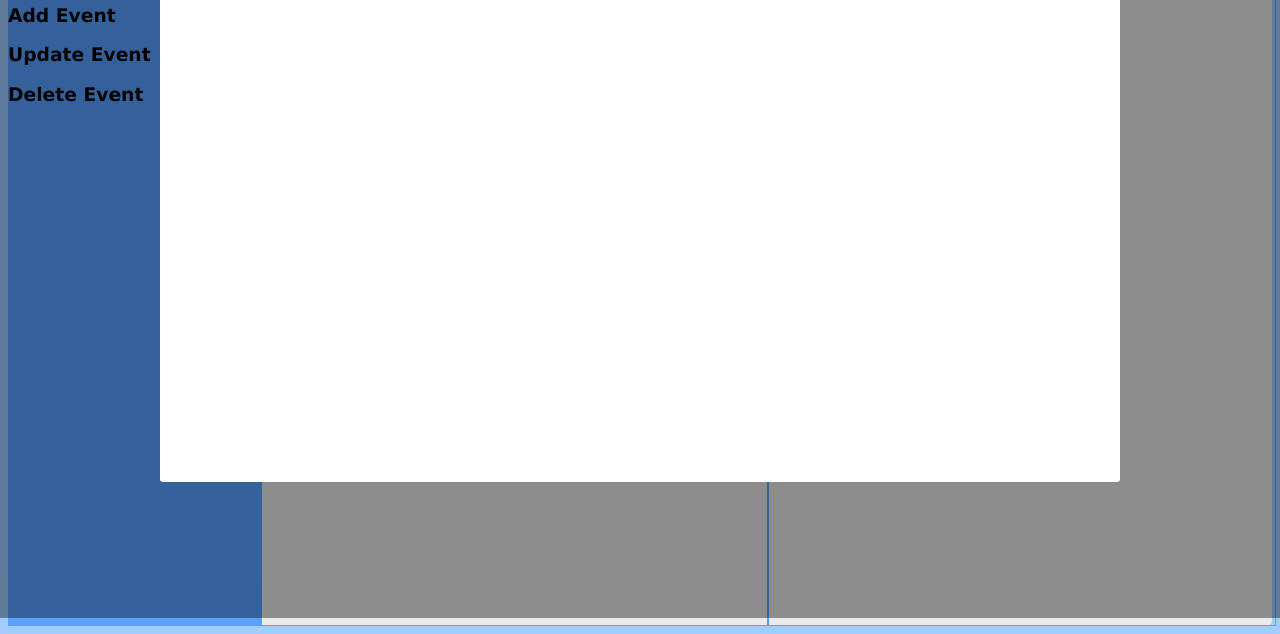
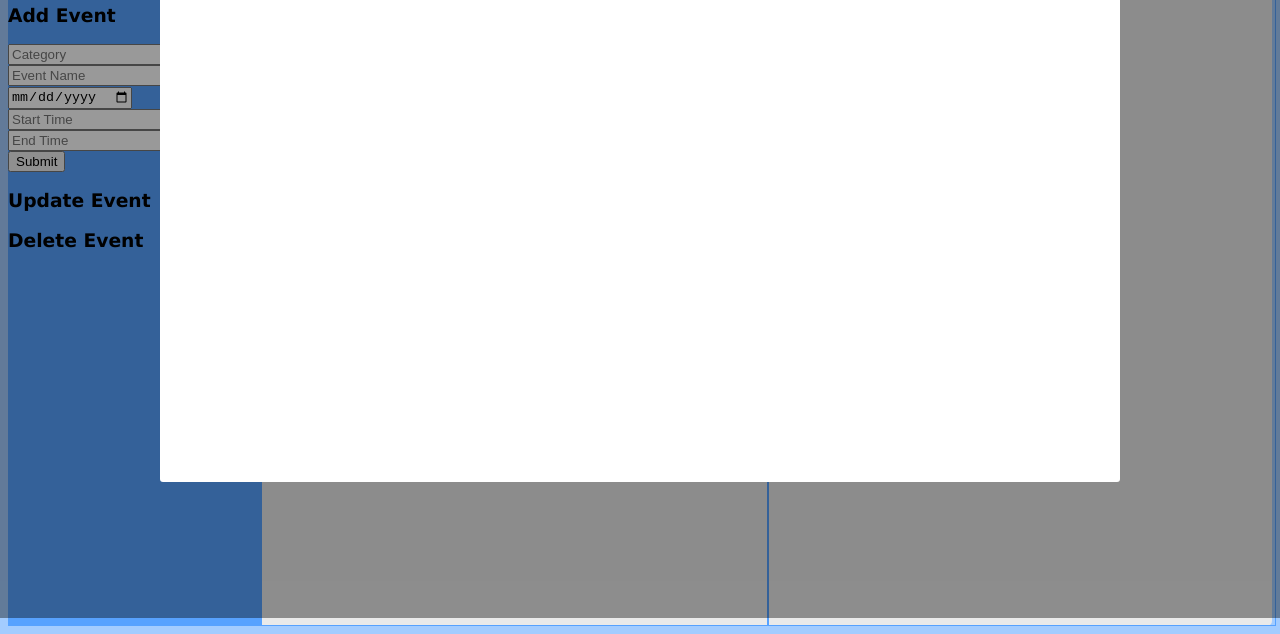
Before and after one commit to NerdyToddGerdy/calendar_app_frontend, a website: page public/index.html in a window 1280 px wide. Shown: the part 182-816 px from the top of the page. Drawn offline with nearby package versions, Linux system fonts and the light colour scheme.

Commit message:
form layout in partials work on the ap js file today or is someone updating it?

```diff
--- a/public/js/app.js
+++ b/public/js/app.js
@@ -5,10 +5,18 @@ var app = angular.module('EventApp',[]);
 app.controller('MainController', ['$http', function($http){
    this.toggleRegionA = false;
    this.showLoginModal = true;
+   this.events = [];
+   this.formdata = {};
    // $http({
    //    method:"GET",
    //    url: 'http://localhost:3000/users'
    // }).then(function(response){
    //    console.log(response);
    // });
+
+
+
+
+
+//______________________________________________________________
 }]);
--- a/public/partials/nav.html
+++ b/public/partials/nav.html
@@ -1,4 +1,12 @@
 <h1>nav</h1>
 <h3>Add Event</h3>
+    <form ng-submit="ctrl.eventForm()">
+        <input type="text" ng-model="ctrl.formdata.category" placeholder="Category"/><br>
+        <input type="text" ng-model="ctrl.formdata.user_event_name" placeholder="Event Name"/><br>
+        <input type="date" ng-model="ctrl.formdata.user_event_date" placeholder="Event Date"/><br>
+        <input type="text" ng-model="ctrl.formdata.start_time" placeholder="Start Time"/><br>
+        <input type="text" ng-model="ctrl.formdata.end_time" placeholder="End Time"/><br>
+        <input type="submit" type="submit"/>
+    </form>
 <h3>Update Event</h3>
 <h3>Delete Event</h3>
```
Also changed, not shown: 1 other file.
